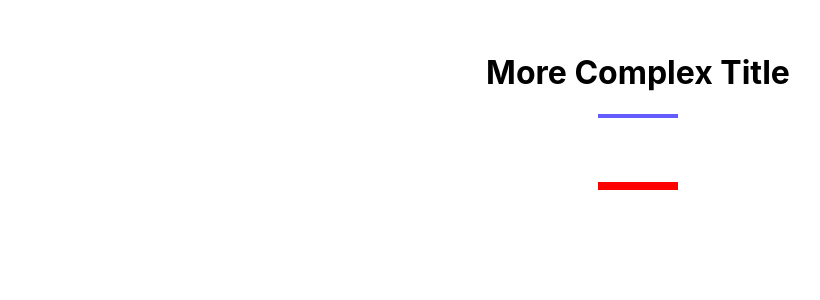
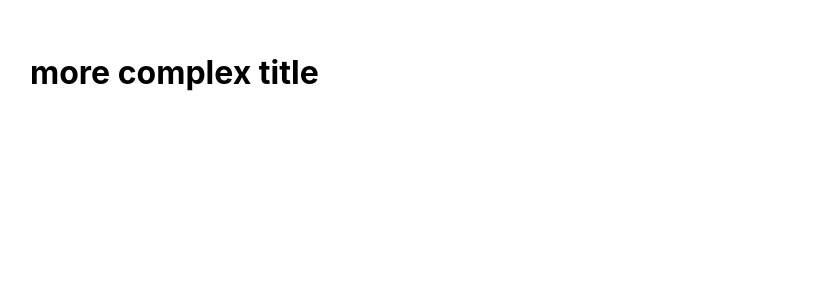
Before and after one commit to mendelssohnbach/styled-john-smilga, a React (Create React App) app: page / in a window 1280 px wide. Shown: the top 300 px of the page, without its empty margins (2-822 px from the left). Built offline with nearby package versions, Linux system fonts and the light colour scheme.

Commit message:
memo: props値調査,lesson20
Time: 3:00
const ComplexTitle = (props) => {
  console.log(props);
  ...
className: "sc-gtsrHT iNDRsG"
title: "more complex title"

https://gitmoji.dev/

```diff
--- a/src/App.js
+++ b/src/App.js
@@ -1,12 +1,10 @@
 // import styled from 'styled-components';
 import ComplexTitle from './components/ComplexTitle';
-import Random from './components/Random';
 
 function App() {
   return (
     <div style={{ padding: '2rem' }}>
       <ComplexTitle title="more complex title" />
-      <Random />
     </div>
   );
 }
--- a/src/components/ComplexTitle.jsx
+++ b/src/components/ComplexTitle.jsx
@@ -1,15 +1,16 @@
 import styled from 'styled-components';
 
-const ComplexTitle = ({ title }) => {
+const ComplexTitle = (props) => {
+  console.log(props);
   return (
-    <Wrapper>
-      <h1>{title}</h1>
+    <div>
+      <h1>{props.title}</h1>
       <div className="underline"></div>
-    </Wrapper>
+    </div>
   );
 };
 
-const Wrapper = styled.div`
+const Wrapper = styled(ComplexTitle)`
   h1 {
     text-transform: capitalize;
     text-align: center;
@@ -22,4 +23,4 @@ const Wrapper = styled.div`
   }
 `;
 
-export default ComplexTitle;
+export default Wrapper;
```
